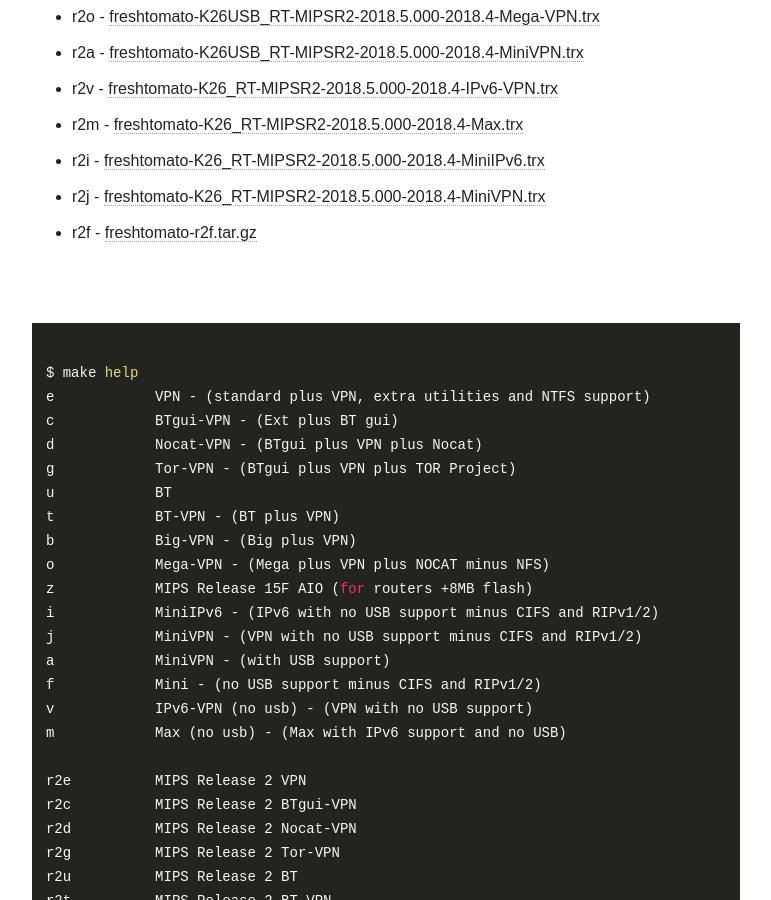
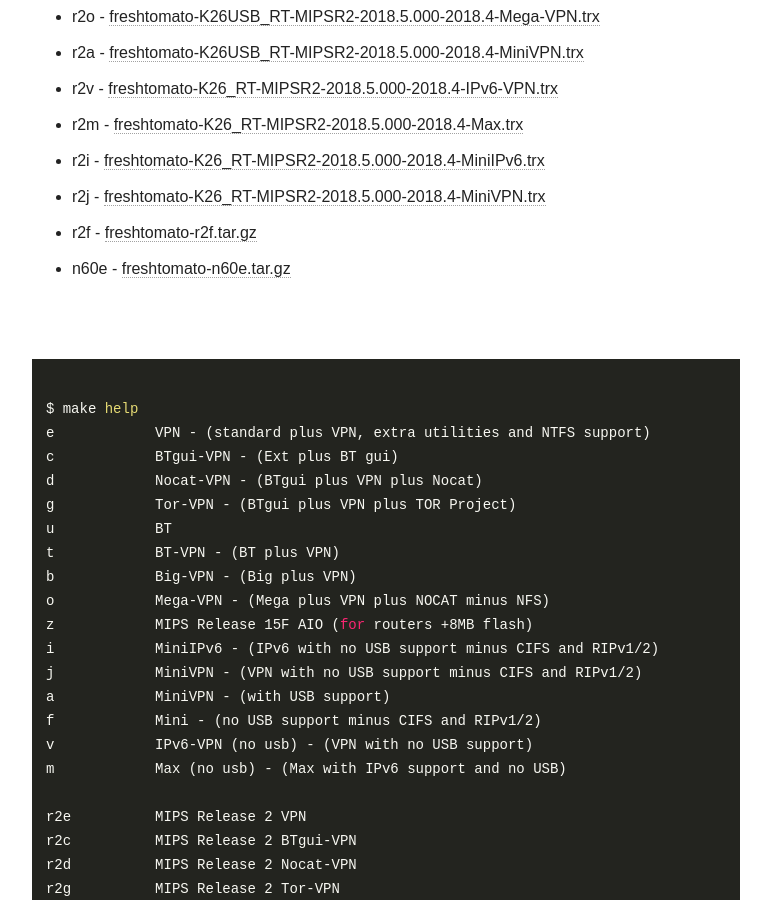
Before and after one commit to oglopss/freshtomato-mips-ci-jekyll, a Jekyll site: the page built from index.html, in a window 1280 px wide and 900 px high, scrolled down 1387 px. Shown: the whole window, without its empty margins (254-1025 px from the left). Built offline with Jekyll 4.4.1, drawn with Linux system fonts in a browser that asks for light colours; nearby versions of some CDN libraries.

Commit message:
Travis build 45 n60e pushed to gh-pages

```diff
--- a/_data/ss.yml
+++ b/_data/ss.yml
@@ -28,3 +28,4 @@
   - 0027 r2m freshtomato-K26_RT-MIPSR2-2018.5.000-2018.4-Max.trx
   - 0029 r2j freshtomato-K26_RT-MIPSR2-2018.5.000-2018.4-MiniVPN.trx
   - 0030 r2f freshtomato-r2f.tar.gz
+  - 0031 n60e freshtomato-n60e.tar.gz
```
